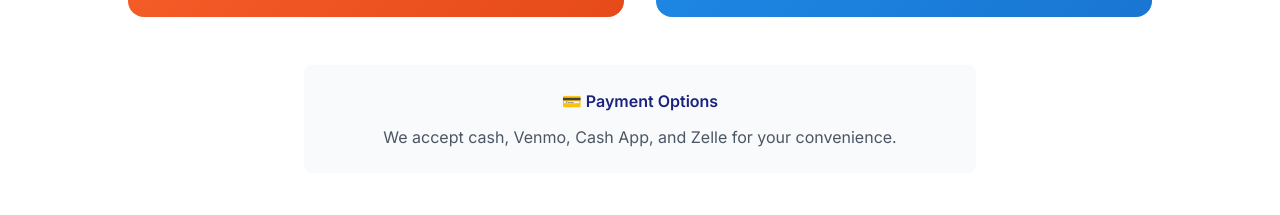
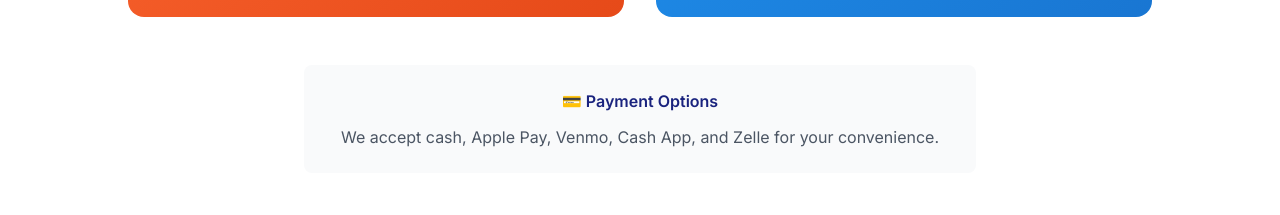
Before and after one commit to Atin1233/nextgen-volleyball-ace-up, a React (Vite) app: page / in a window 1280 px wide. Shown: the part 4417-4632 px from the top of the page. Built offline with nearby package versions, Linux system fonts and the light colour scheme.

Commit message:
Add payment methods
Added Apple Pay and cash as payment options.

```diff
--- a/src/components/PricingSection.tsx
+++ b/src/components/PricingSection.tsx
@@ -1,4 +1,3 @@
-
 import { Button } from '@/components/ui/button';
 
 export const PricingSection = () => {
@@ -118,7 +117,7 @@ export const PricingSection = () => {
           <div className="bg-gray-50 rounded-lg p-6 max-w-2xl mx-auto">
             <h4 className="font-semibold text-volleyball-navy mb-3">💳 Payment Options</h4>
             <p className="text-gray-600">
-              We accept cash, Venmo, Cash App, and Zelle for your convenience.
+              We accept cash, Apple Pay, Venmo, Cash App, and Zelle for your convenience.
             </p>
           </div>
         </div>
```
